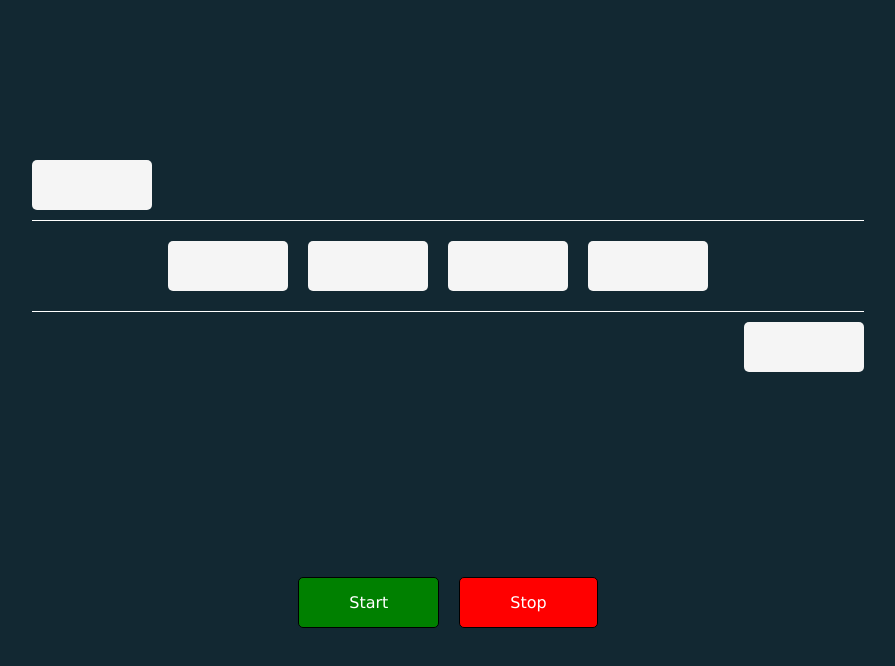
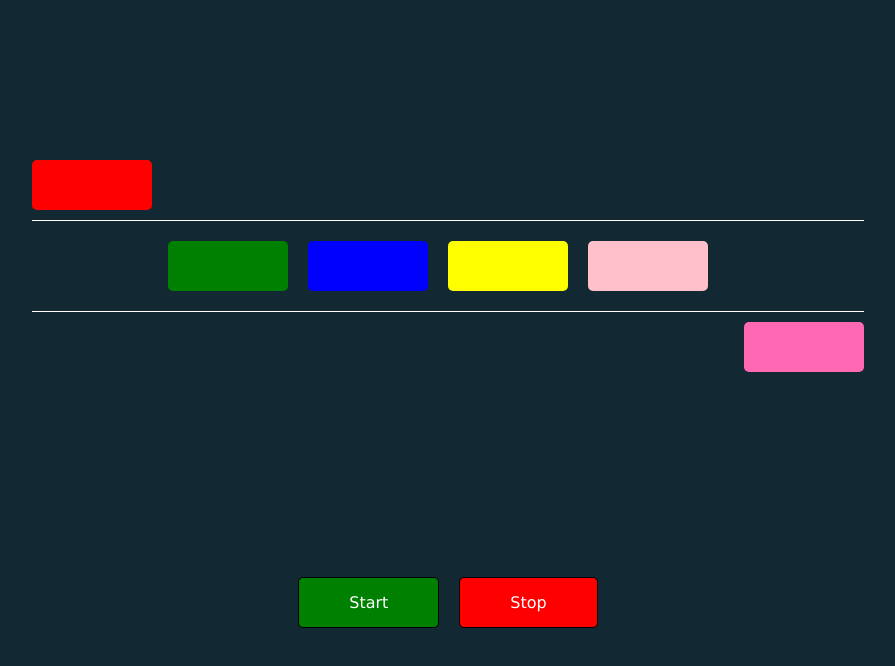
Before and after one commit to ManuthLakdiw/assignment-7, a plain HTML site: page pages/case-2.html in a window 1280 px wide. Shown: the whole page, without its empty margins (192-1087 px from the left). Drawn offline with Linux system fonts and the light colour scheme.

Commit message:
added boxes initial colors

```diff
--- a/styles/case-2.css
+++ b/styles/case-2.css
@@ -72,3 +72,28 @@ button{
 button:hover{
  cursor: pointer;
 }
+
+
+.box-1{
+    background-color: red;
+}
+
+.box-2{
+    background-color: green;
+}
+
+.box-3{
+    background-color: blue;
+}
+
+.box-4{
+    background-color: yellow;
+}
+
+.box-5{
+    background-color: pink;
+}
+
+.box-6{
+    background-color: hotpink;
+}
```
